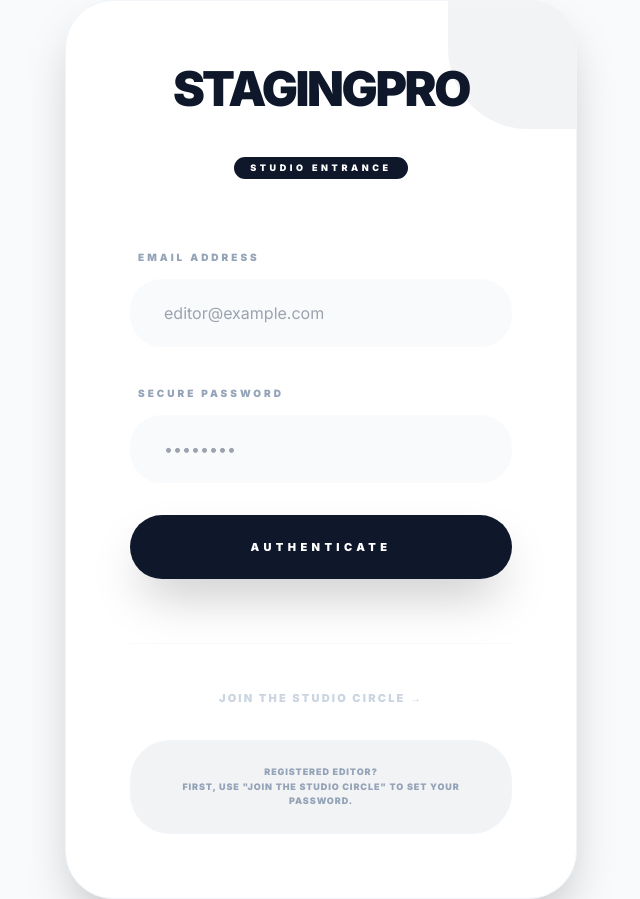
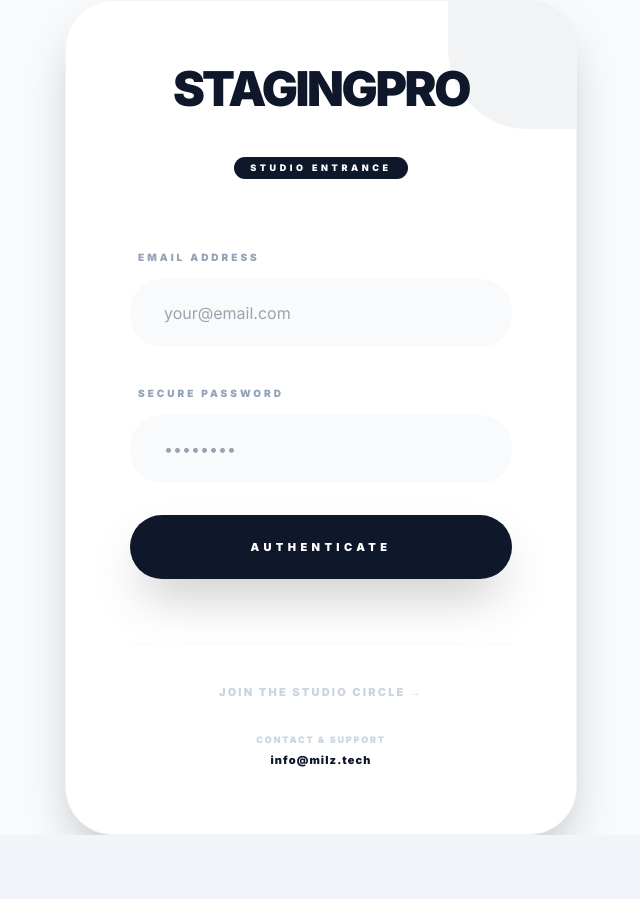
Before and after one commit to masashi-milztech/vs, a React (Vite) app in the folder staging-pro_milztech/: page / in a window 1280 px wide. Shown: the whole page, without its empty margins (319-959 px from the left). After the commit the page ends 835 px from the top, so only its background shows below. Built offline with nearby package versions, Linux system fonts and the light colour scheme; no server answers.

Commit message:
Update Login.tsx

```diff
--- a/staging-pro_milztech/components/Login.tsx
+++ b/staging-pro_milztech/components/Login.tsx
@@ -34,11 +34,10 @@ export const Login: React.FC<LoginProps> = () => {
         const { error: signInError, data } = await supabase.auth.signInWithPassword({ email, password });
         if (signInError) {
           if (signInError.message.includes('Invalid login credentials')) {
-            throw new Error('Authentication Failed. \nPlease check your credentials or register as a new editor.');
+            throw new Error('Authentication Failed. \nPlease check your email or join the circle.');
           }
           throw signInError;
         }
-        // SIGNED_INイベントはApp.tsx側で検知してローダーを表示する
       } else {
         const { error: signUpError, data } = await supabase.auth.signUp({
           email,
@@ -65,9 +64,8 @@ export const Login: React.FC<LoginProps> = () => {
         msg = 'SECURITY LOCK: Too many attempts. Please try again later.';
       }
       setError(msg);
-      setLoading(false); // エラー時はボタンを元に戻す
+      setLoading(false);
     }
-    // 注意: 成功時はApp.tsxの画面遷移が走るため、あえてloadingをfalseに戻さないことでボタン連打を防ぐ
   };
 
   return (
@@ -106,7 +104,7 @@ export const Login: React.FC<LoginProps> = () => {
               value={email}
               onChange={(e) => setEmail(e.target.value)}
               className="w-full px-8 py-5 rounded-[2rem] border-2 border-slate-50 bg-slate-50 focus:bg-white focus:border-slate-900 transition-all outline-none font-medium text-slate-900"
-              placeholder="editor@example.com"
+              placeholder="your@email.com"
               required
             />
           </div>
@@ -128,24 +126,22 @@ export const Login: React.FC<LoginProps> = () => {
             disabled={loading}
             className="w-full bg-slate-900 text-white py-6 rounded-[2rem] text-[11px] font-black uppercase tracking-[0.4em] hover:bg-black transition-all shadow-2xl disabled:opacity-50"
           >
-            {loading ? 'LOGGING IN...' : (isLoginView ? 'Authenticate' : 'Request Access')}
+            {loading ? 'SYNCING...' : (isLoginView ? 'Authenticate' : 'Join the Studio')}
           </button>
         </form>
 
-        <div className="mt-16 pt-10 border-t border-slate-50 text-center">
+        <div className="mt-16 pt-10 border-t border-slate-50 text-center flex flex-col gap-8">
           <button
             onClick={() => { setIsLoginView(!isLoginView); setError(''); setSuccessMsg(''); }}
             className="text-[11px] font-black uppercase tracking-[0.2em] text-slate-300 hover:text-slate-900 transition-colors"
           >
             {isLoginView ? "Join the studio circle →" : "Return to sign in →"}
           </button>
-        </div>
 
-        <div className="mt-8 text-center bg-slate-900/5 p-6 rounded-[2.5rem] border border-slate-100 space-y-2">
-          <p className="text-[9px] font-black text-slate-400 uppercase tracking-widest leading-relaxed">
-            Registered Editor? <br/>
-            First, use "Join the studio circle" to set your password.
-          </p>
+          <div className="space-y-2">
+            <p className="text-[9px] font-black text-slate-300 uppercase tracking-[0.2em]">Contact & Support</p>
+            <a href="mailto:info@milz.tech" className="text-[11px] font-bold text-slate-900 hover:underline tracking-widest">info@milz.tech</a>
+          </div>
         </div>
       </div>
     </div>
```
